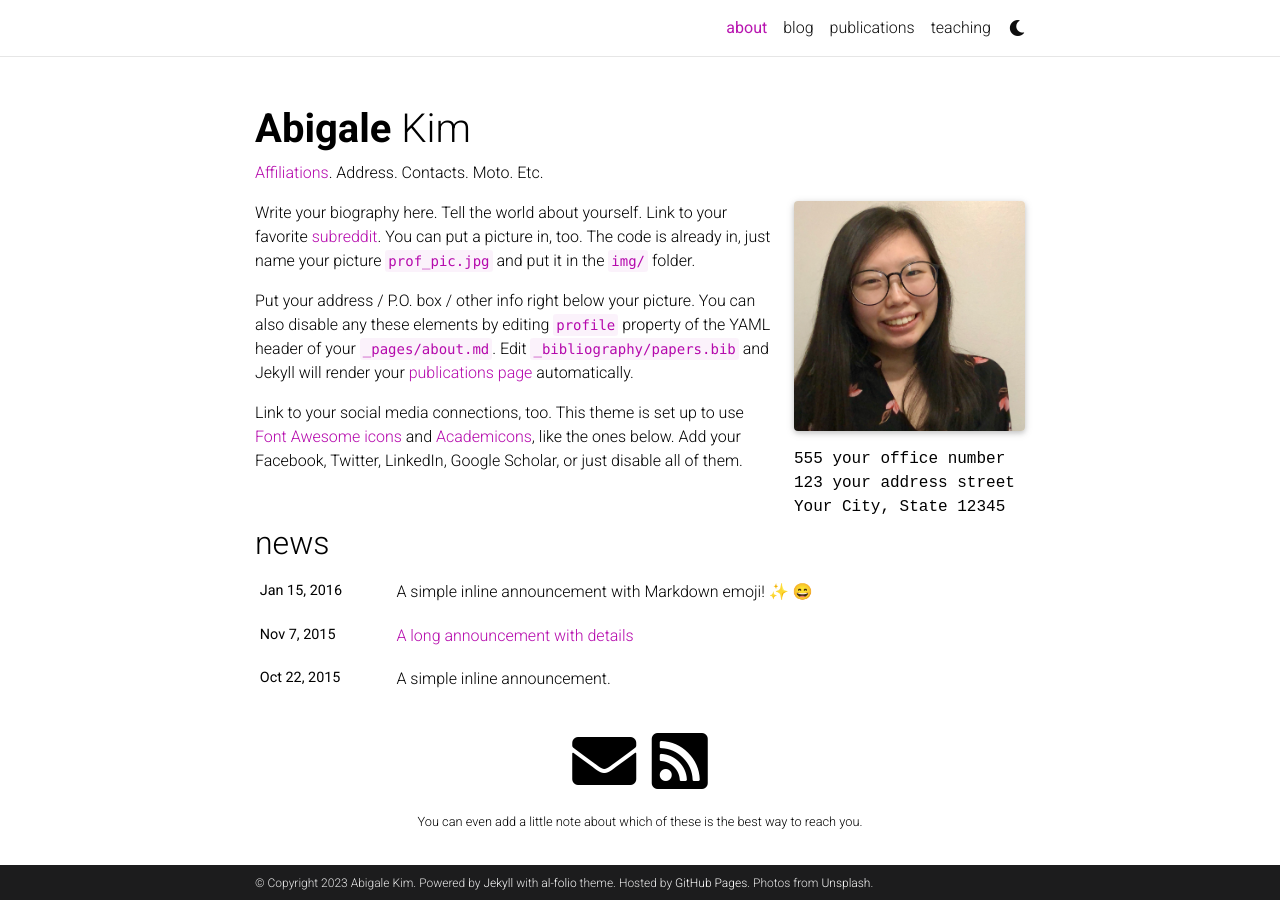
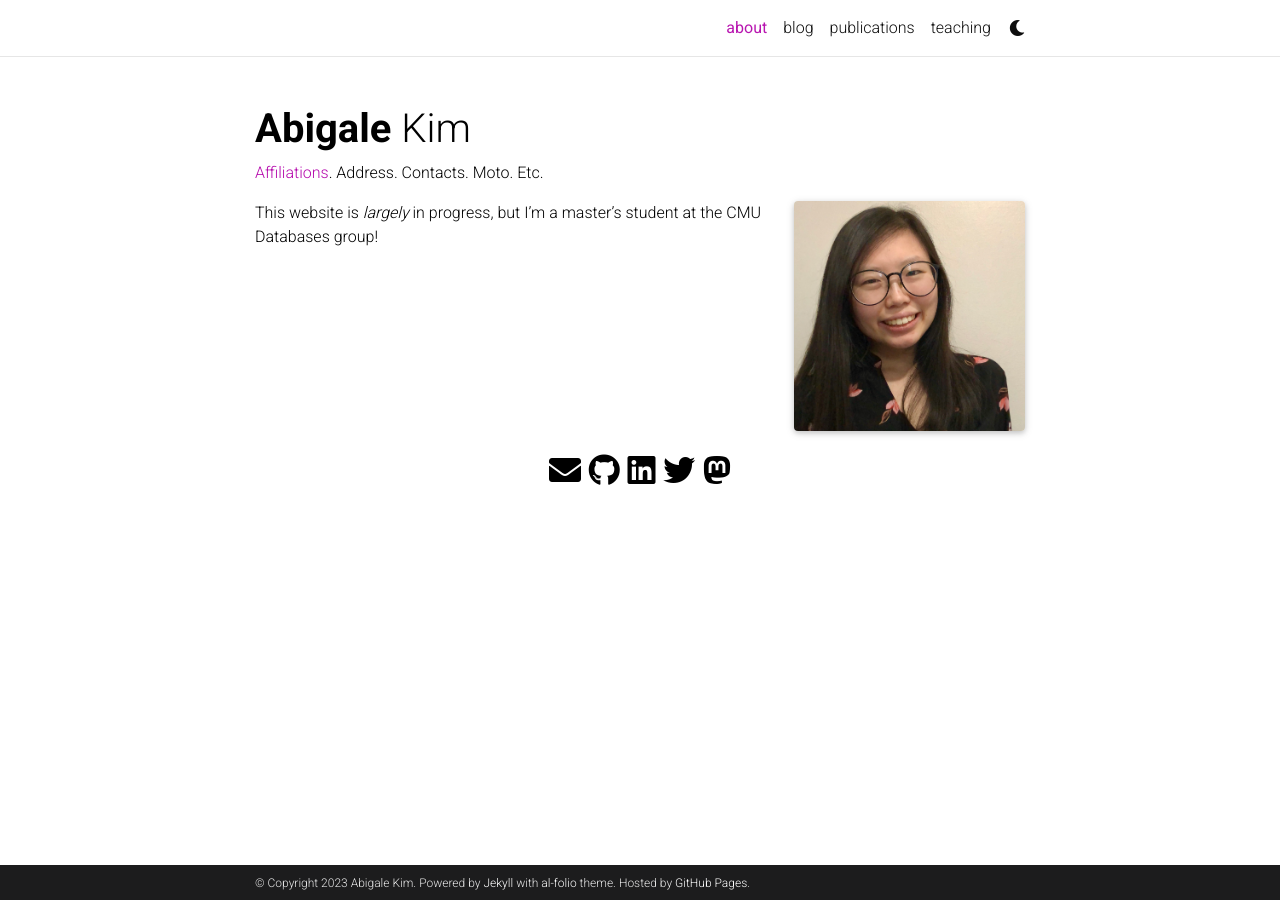
Before and after one commit to jurplel/abigalekim.github.io, a Jekyll site: the page built from _pages/about.md, in a window 1280 px wide. Built offline with Jekyll 4.4.1, drawn with Linux system fonts in a browser that asks for light colours; full-size pictures stand in for the smaller copies a plugin makes; emoji names are drawn with the system emoji font; comment, search, counter and statistics services are not loaded; a style sheet for code colours, icons or effects is not loaded.

Commit message:
website changes

```diff
--- a/_config.yml
+++ b/_config.yml
@@ -8,15 +8,14 @@ middle_name:
 last_name: Kim
 email: abigalekim0417@gmail.com
 description: > # the ">" symbol means to ignore newlines until "footer_text:"
-  A simple, whitespace theme for academics. Based on [*folio](https://github.com/bogoli/-folio) design.
+  Abigale Kim's personal website.
 footer_text: >
   Powered by <a href="https://jekyllrb.com/" target="_blank">Jekyll</a> with <a href="https://github.com/alshedivat/al-folio">al-folio</a> theme.
   Hosted by <a href="https://pages.github.com/" target="_blank">GitHub Pages</a>.
-  Photos from <a href="https://unsplash.com" target="_blank">Unsplash</a>.
-keywords: jekyll, jekyll-theme, academic-website, portfolio-website  # add your own keywords or leave empty
+keywords:
 
 lang: en # the language of your site (for example: en, fr, cn, ru, etc.)
-icon: ⚛️  # the emoji used as the favicon (alternatively, provide image name in /assets/img/)
+icon: favicon.ico
 
 url: https://abigalekim.github.io # the base hostname & protocol for your site
 baseurl:
@@ -41,7 +40,7 @@ repo_theme_dark: dark           # https://github.com/anuraghazra/github-readme-s
 # will use title and url fields
 # Take a look to https://github.com/jekyll/jekyll-feed for more customization
 
-rss_icon: true
+rss_icon: false
 
 # -----------------------------------------------------------------------------
 # Layout
@@ -67,11 +66,11 @@ og_image: # The site-wide (default for all links) Open Graph preview image
 # Social integration
 # -----------------------------------------------------------------------------
 
-github_username: # your GitHub user name
+github_username: abigalekim
 gitlab_username: # your GitLab user name
-twitter_username: # your Twitter handle
-mastodon_username: # your mastodon instance+username in the format instance.tld/@username
-linkedin_username: # your LinkedIn user name
+twitter_username: abigale_kim
+mastodon_username: discuss.systems/@abigale_kim
+linkedin_username: abigalekim
 telegram_username: # your Telegram user name
 scholar_userid: # your Google Scholar ID
 semanticscholar_id: # your Semantic Scholar ID
@@ -99,8 +98,7 @@ facebook_id: # your facebook id
 youtube_id: # your youtube channel id (youtube.com/@<youtube_id>)
 discord_id: # your discord id (18-digit unique numerical identifier)
 
-contact_note: >
-  You can even add a little note about which of these is the best way to reach you.
+contact_note:
 
 # -----------------------------------------------------------------------------
 # Analytics and search engine verification
--- a/_pages/about.md
+++ b/_pages/about.md
@@ -8,18 +8,11 @@ profile:
   align: right
   image: prof_pic.jpg
   image_circular: false # crops the image to make it circular
-  address: >
-    <p>555 your office number</p>
-    <p>123 your address street</p>
-    <p>Your City, State 12345</p>
+  address:
 
-news: true  # includes a list of news items
+news: false  # includes a list of news items
 selected_papers: false # includes a list of papers marked as "selected={true}"
 social: true  # includes social icons at the bottom of the page
 ---
 
-Write your biography here. Tell the world about yourself. Link to your favorite [subreddit](http://reddit.com). You can put a picture in, too. The code is already in, just name your picture `prof_pic.jpg` and put it in the `img/` folder.
-
-Put your address / P.O. box / other info right below your picture. You can also disable any these elements by editing `profile` property of the YAML header of your `_pages/about.md`. Edit `_bibliography/papers.bib` and Jekyll will render your [publications page](/al-folio/publications/) automatically.
-
-Link to your social media connections, too. This theme is set up to use [Font Awesome icons](http://fortawesome.github.io/Font-Awesome/) and [Academicons](https://jpswalsh.github.io/academicons/), like the ones below. Add your Facebook, Twitter, LinkedIn, Google Scholar, or just disable all of them.
+This website is *largely* in progress, but I'm a master's student at the CMU Databases group!
--- a/_sass/_base.scss
+++ b/_sass/_base.scss
@@ -253,7 +253,7 @@ blockquote {
 .social {
   text-align: center;
   .contact-icons {
-    font-size: 4rem;
+    font-size: 2rem;
     a {
       i::before {
         color: var(--global-text-color);
```
Also changed, not shown: assets/img/favicon.ico (added).
